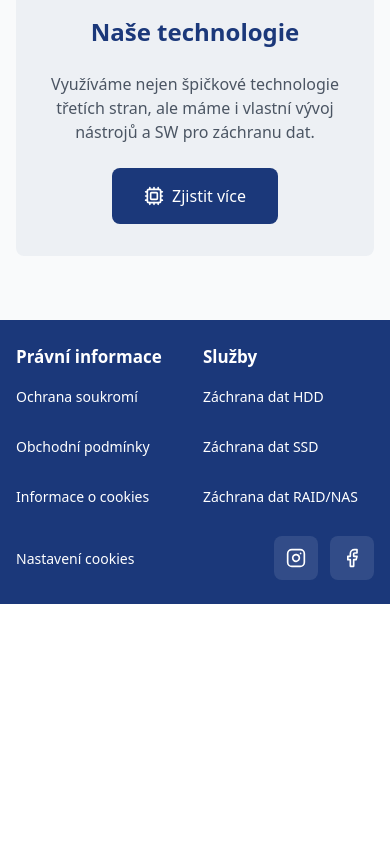
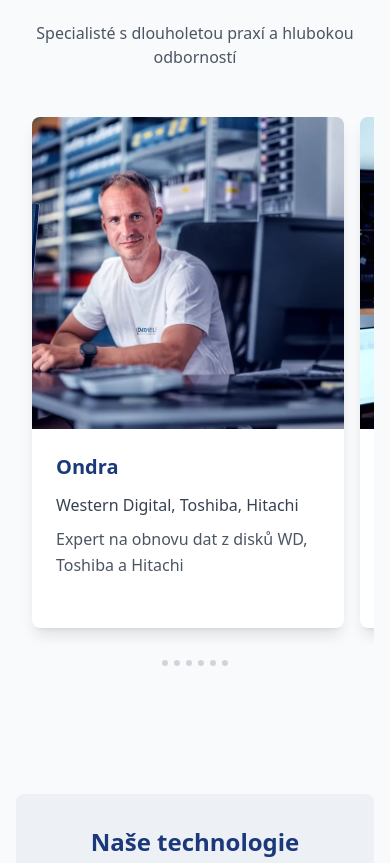
Before and after one commit to smikes75/datahelp-cz-next, a Next.js app: page /o-nas in a window 390 px wide. Shown: the part 1972-2835 px from the top of the page. Before the commit the page ends 2576 px from the top, so only its background shows below. Built offline with nearby package versions, Linux system fonts and the light colour scheme.

Commit message:
fix: Show gallery and team photos on mobile /o-nas page
- Remove hidden md:block from AboutGallery (now visible on mobile)
- Add mobile carousel for team members with horizontal scroll
- Match oldprototype mobile behavior exactly

```diff
--- a/app/o-nas/page.tsx
+++ b/app/o-nas/page.tsx
@@ -84,7 +84,7 @@ function AboutGallery() {
           <p className="text-gray-600 max-w-2xl mx-auto">{t('aboutDescription')}</p>
         </div>
 
-        <div className="hidden md:block relative max-w-5xl mx-auto">
+        <div className="relative max-w-5xl mx-auto">
           <div className="relative aspect-video overflow-hidden rounded-xl shadow-2xl">
             {images.map((image, index) => (
               <div
@@ -207,6 +207,43 @@ export default function AboutUsPage() {
               </div>
             ))}
           </div>
+
+          <div className="md:hidden overflow-hidden">
+            <div
+              className="flex gap-4 overflow-x-auto snap-x snap-mandatory scrollbar-hide pb-4 px-4"
+              style={{ scrollbarWidth: 'none', msOverflowStyle: 'none' }}
+            >
+              {teamMembers.map((member, index) => (
+                <div key={index} className="flex-shrink-0 w-[80vw] snap-center">
+                  <div className="bg-white rounded-lg shadow-lg overflow-hidden h-full">
+                    <div className="aspect-square bg-gradient-to-br from-primary/10 to-accent/10 flex items-center justify-center relative">
+                      <Image
+                        src={`/images/team/member-${index + 1}.webp`}
+                        alt={member.name}
+                        fill
+                        className="object-cover"
+                        sizes="80vw"
+                      />
+                    </div>
+                    <div className="p-6">
+                      <h3 className="text-xl font-semibold text-primary mb-3">{member.name}</h3>
+                      <p className="text-sm font-semibold text-gray-700 mb-2">{member.specialization}</p>
+                      <p className="text-sm text-gray-600">{member.description}</p>
+                    </div>
+                  </div>
+                </div>
+              ))}
+            </div>
+
+            <div className="flex justify-center gap-1.5 mt-4">
+              {teamMembers.map((_, index) => (
+                <div
+                  key={index}
+                  className="h-1.5 w-1.5 rounded-full bg-gray-300"
+                />
+              ))}
+            </div>
+          </div>
         </div>
       </div>
 
```
